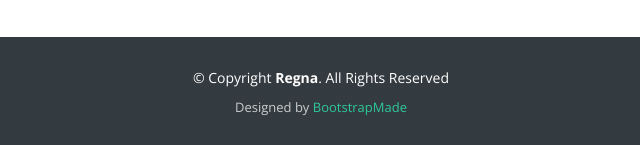
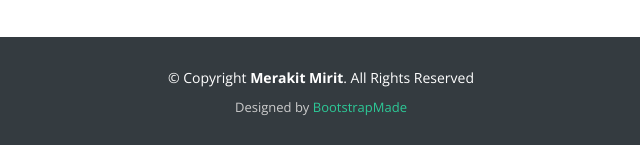
Before and after one commit to farrelaby/kkn-web-jambu, a plain HTML site: page index.html in a window 1280 px wide. Shown: the part 5668-5813 px from the top of the page, 319-959 px from the left. Drawn offline with nearby package versions, Linux system fonts and the light colour scheme.

Commit message:
Update footer

```diff
--- a/index.html
+++ b/index.html
@@ -390,7 +390,7 @@
 
     <div class="container">
       <div class="copyright">
-        &copy; Copyright <strong>Regna</strong>. All Rights Reserved
+        &copy; Copyright <strong>Merakit Mirit</strong>. All Rights Reserved
       </div>
       <div class="credits">
         <!--
```
